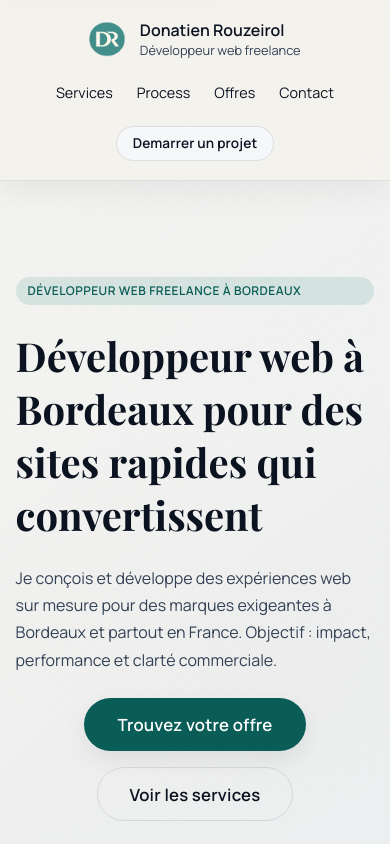
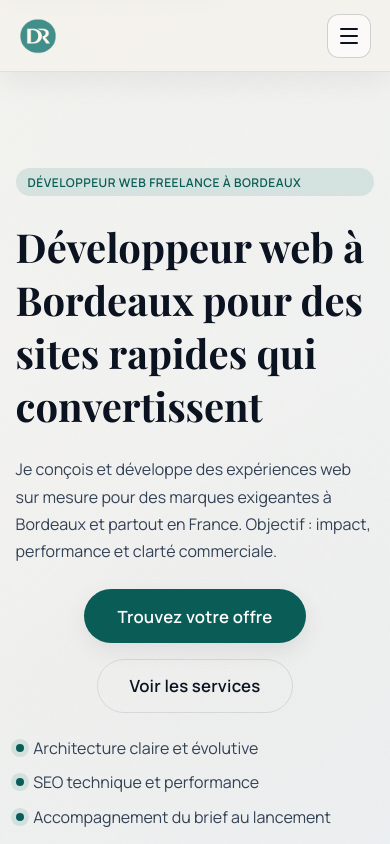
Before and after one commit to Skunk-XCP/CV_2024, a React (Create React App) app: page / in a window 390 px wide. Shown: the top 844 px of the page. Built offline with nearby package versions, Linux system fonts and the light colour scheme.

Commit message:
update performence. Imports font supprimés pour links, reduction des effets du menu burger

```diff
--- a/public/index.html
+++ b/public/index.html
@@ -33,21 +33,14 @@
     <meta name="twitter:title" content="Développeur web à Bordeaux | Donatien Rouzeirol" />
     <meta name="twitter:description" content="Sites web premium, rapides et optimisés SEO à Bordeaux." />
     <meta name="twitter:image" content="https://donatien-rouzeirol.fr/assets/images/cfe-cosy.webp" />
+    <link rel="preconnect" href="https://fonts.googleapis.com" />
+    <link rel="preconnect" href="https://fonts.gstatic.com" crossorigin />
+    <link
+      rel="stylesheet"
+      href="https://fonts.googleapis.com/css2?family=Manrope:wght@300;400;500;600;700&family=Playfair+Display:wght@500;700&display=swap"
+    />
     <link rel="apple-touch-icon" href="%PUBLIC_URL%/logo192.png" />
-    <!--
-      manifest.json provides metadata used when your web app is installed on a
-      user's mobile device or desktop. See https://developers.google.com/web/fundamentals/web-app-manifest/
-    -->
     <link rel="manifest" href="%PUBLIC_URL%/manifest.json" />
-    <!--
-      Notice the use of %PUBLIC_URL% in the tags above.
-      It will be replaced with the URL of the `public` folder during the build.
-      Only files inside the `public` folder can be referenced from the HTML.
-
-      Unlike "/favicon.ico" or "favicon.ico", "%PUBLIC_URL%/assets/images/DR-favicon.png" will
-      work correctly both with client-side routing and a non-root public URL.
-      Learn how to configure a non-root public URL by running `npm run build`.
-    -->
     <title>Développeur web à Bordeaux | Donatien Rouzeirol</title>
     <script type="application/ld+json">
       {
@@ -85,15 +78,5 @@
   <body>
     <noscript>Vous devez activer JavaScript pour accéder à ce site.</noscript>
     <div id="root"></div>
-    <!--
-      This HTML file is a template.
-      If you open it directly in the browser, you will see an empty page.
-
-      You can add webfonts, meta tags, or analytics to this file.
-      The build step will place the bundled scripts into the <body> tag.
-
-      To begin the development, run `npm start` or `yarn start`.
-      To create a production bundle, use `npm run build` or `yarn build`.
-    -->
   </body>
 </html>
--- a/src/components/sections/Navbar/Navbar.jsx
+++ b/src/components/sections/Navbar/Navbar.jsx
@@ -1,11 +1,65 @@
-import React from "react";
+import React, { useEffect, useRef, useState } from "react";
 import { Container, Button } from "../../ui";
 import { brand, nav } from "../../../data";
 import styles from "./Navbar.module.css";
 
+const MOBILE_BREAKPOINT = 768;
+const MOBILE_MENU_ID = "mobile-nav-panel";
+
 const Navbar = () => {
+  const [isMobileMenuOpen, setIsMobileMenuOpen] = useState(false);
+  const navbarRef = useRef(null);
+  const burgerButtonRef = useRef(null);
+
+  useEffect(() => {
+    if (!isMobileMenuOpen) {
+      return undefined;
+    }
+
+    const closeMenu = () => setIsMobileMenuOpen(false);
+
+    const handlePointerDown = (event) => {
+      if (!navbarRef.current?.contains(event.target)) {
+        closeMenu();
+      }
+    };
+
+    const handleEscape = (event) => {
+      if (event.key === "Escape") {
+        closeMenu();
+        burgerButtonRef.current?.focus();
+      }
+    };
+
+    const handleResize = () => {
+      if (window.innerWidth > MOBILE_BREAKPOINT) {
+        closeMenu();
+      }
+    };
+
+    document.addEventListener("mousedown", handlePointerDown);
+    document.addEventListener("touchstart", handlePointerDown, { passive: true });
+    document.addEventListener("keydown", handleEscape);
+    window.addEventListener("resize", handleResize);
+
+    return () => {
+      document.removeEventListener("mousedown", handlePointerDown);
+      document.removeEventListener("touchstart", handlePointerDown);
+      document.removeEventListener("keydown", handleEscape);
+      window.removeEventListener("resize", handleResize);
+    };
+  }, [isMobileMenuOpen]);
+
+  const toggleMobileMenu = () => {
+    setIsMobileMenuOpen((prevState) => !prevState);
+  };
+
+  const closeMobileMenu = () => {
+    setIsMobileMenuOpen(false);
+  };
+
   return (
-    <header className={styles.navbar}>
+    <header className={styles.navbar} ref={navbarRef}>
       <Container className={styles.inner}>
         <div className={styles.brand}>
           <img
@@ -13,11 +67,12 @@ const Navbar = () => {
             src={`${process.env.PUBLIC_URL}/assets/images/DR-favicon.png`}
             alt="Logo Donatien Rouzeirol"
           />
-          <div>
+          <div className={styles.brandMeta}>
             <p className={styles.name}>{brand.name}</p>
             <p className={styles.role}>{brand.role}</p>
           </div>
         </div>
+
         <nav className={styles.links} aria-label="Navigation principale">
           {nav.map((item) => (
             <a key={item.href} href={item.href} className={styles.link}>
@@ -25,10 +80,47 @@ const Navbar = () => {
             </a>
           ))}
         </nav>
+
         <div className={styles.cta}>
           <Button href="#contact" variant="outline" size="sm">
-            Demarrer un projet
+            Démarrer un projet
           </Button>
+        </div>
+
+        <button
+          ref={burgerButtonRef}
+          className={styles.burger}
+          type="button"
+          aria-label={isMobileMenuOpen ? "Fermer le menu" : "Ouvrir le menu"}
+          aria-expanded={isMobileMenuOpen}
+          aria-controls={MOBILE_MENU_ID}
+          onClick={toggleMobileMenu}
+        >
+          <span className={styles.burgerLine} aria-hidden="true" />
+          <span className={styles.burgerLine} aria-hidden="true" />
+          <span className={styles.burgerLine} aria-hidden="true" />
+        </button>
+
+        <div
+          id={MOBILE_MENU_ID}
+          className={`${styles.mobilePanel} ${isMobileMenuOpen ? styles.mobilePanelOpen : ""}`.trim()}
+          role="menu"
+          aria-hidden={!isMobileMenuOpen}
+        >
+          <Button href="#contact" variant="primary" size="sm" role="menuitem" onClick={closeMobileMenu}>
+            Démarrer un projet
+          </Button>
+          {nav.map((item) => (
+            <a
+              key={`mobile-${item.href}`}
+              href={item.href}
+              className={styles.mobileLink}
+              role="menuitem"
+              onClick={closeMobileMenu}
+            >
+              {item.label}
+            </a>
+          ))}
         </div>
       </Container>
     </header>
--- a/src/components/sections/Navbar/Navbar.module.css
+++ b/src/components/sections/Navbar/Navbar.module.css
@@ -1,7 +1,7 @@
 .navbar {
   position: sticky;
   top: 0;
-  z-index: 10;
+  z-index: 20;
   background: rgba(245, 243, 238, 0.72);
   backdrop-filter: blur(12px);
   -webkit-backdrop-filter: blur(12px);
@@ -15,6 +15,7 @@
   align-items: center;
   gap: 1.5rem;
   padding: 1.2rem 0;
+  position: relative;
 }
 
 .brand {
@@ -28,6 +29,10 @@
   width: 36px;
   height: 36px;
   object-fit: cover;
+}
+
+.brandMeta {
+  display: block;
 }
 
 .name {
@@ -54,7 +59,8 @@
   transition: color 0.2s ease;
 }
 
-.link:hover {
+.link:hover,
+.link:focus-visible {
   color: var(--accentHover);
 }
 
@@ -63,38 +69,99 @@
   justify-content: flex-end;
 }
 
-@media (max-width: 900px) {
+.burger {
+  display: none;
+  width: 44px;
+  height: 44px;
+  border-radius: 12px;
+  border: 1px solid rgba(11, 18, 32, 0.18);
+  background: rgba(255, 255, 255, 0.62);
+  align-items: center;
+  justify-content: center;
+  flex-direction: column;
+  gap: 5px;
+  cursor: pointer;
+}
+
+.burger:focus-visible {
+  outline: 3px solid var(--focus);
+  outline-offset: 3px;
+}
+
+.burgerLine {
+  width: 18px;
+  height: 2px;
+  border-radius: 999px;
+  background: var(--text);
+}
+
+.mobilePanel {
+  display: none;
+}
+
+@media (max-width: 768px) {
   .navbar {
     backdrop-filter: none;
     -webkit-backdrop-filter: none;
   }
 
   .inner {
-    grid-template-columns: 1fr;
-    justify-items: start;
+    grid-template-columns: 1fr auto;
+    gap: 1rem;
+    padding: 0.85rem 0;
   }
 
-  .links {
-    flex-wrap: wrap;
-    justify-content: flex-start;
+  .brandMeta,
+  .links,
+  .cta {
+    display: none;
   }
 
-  .cta {
-    width: 100%;
-    justify-content: flex-start;
+  .burger {
+    display: inline-flex;
+  }
+
+  .mobilePanel {
+    display: grid;
+    gap: 0.7rem;
+    position: absolute;
+    top: calc(100% + 0.55rem);
+    left: 0;
+    right: 0;
+    padding: 0.9rem;
+    border-radius: 16px;
+    border: 1px solid rgba(11, 18, 32, 0.14);
+    background: rgba(245, 243, 238, 0.92);
+    box-shadow: 0 20px 40px rgba(11, 18, 32, 0.14);
+    opacity: 0;
+    transform: translateY(-8px);
+    visibility: hidden;
+    pointer-events: none;
+    transition: opacity 180ms ease, transform 180ms ease, visibility 180ms ease;
+  }
+
+  .mobilePanelOpen {
+    opacity: 1;
+    transform: translateY(0);
+    visibility: visible;
+    pointer-events: auto;
+  }
+
+  .mobileLink {
+    display: block;
+    padding: 0.55rem 0.2rem;
+    text-decoration: none;
+    color: var(--text);
+    border-bottom: 1px solid rgba(11, 18, 32, 0.08);
+  }
+
+  .mobileLink:last-child {
+    border-bottom: 0;
+  }
+
+  .mobileLink:focus-visible {
+    outline: 3px solid var(--focus);
+    outline-offset: 3px;
+    border-radius: 8px;
   }
 }
-
-@media (max-width: 640px) {
-  .inner {
-    justify-items: center;
-  }
-
-  .links {
-    justify-content: center;
-  }
-
-  .cta {
-    justify-content: center;
-  }
-}
--- a/src/components/ui/Button/Button.jsx
+++ b/src/components/ui/Button/Button.jsx
@@ -10,19 +10,20 @@ const Button = ({
   rel,
   type = "button",
   className = "",
+  ...rest
 }) => {
   const classes = `${styles.button} ${styles[variant]} ${styles[size]} ${className}`.trim();
 
   if (href) {
     return (
-      <a className={classes} href={href} target={target} rel={rel}>
+      <a className={classes} href={href} target={target} rel={rel} {...rest}>
         {children}
       </a>
     );
   }
 
   return (
-    <button className={classes} type={type}>
+    <button className={classes} type={type} {...rest}>
       {children}
     </button>
   );
--- a/src/index.css
+++ b/src/index.css
@@ -1,5 +1,3 @@
-@import url("https://fonts.googleapis.com/css2?family=Manrope:wght@300;400;500;600;700&family=Playfair+Display:wght@500;700&display=swap");
-
 :root {
   --font-body: "Manrope", "Segoe UI", sans-serif;
   --font-display: "Playfair Display", "Georgia", serif;
```
